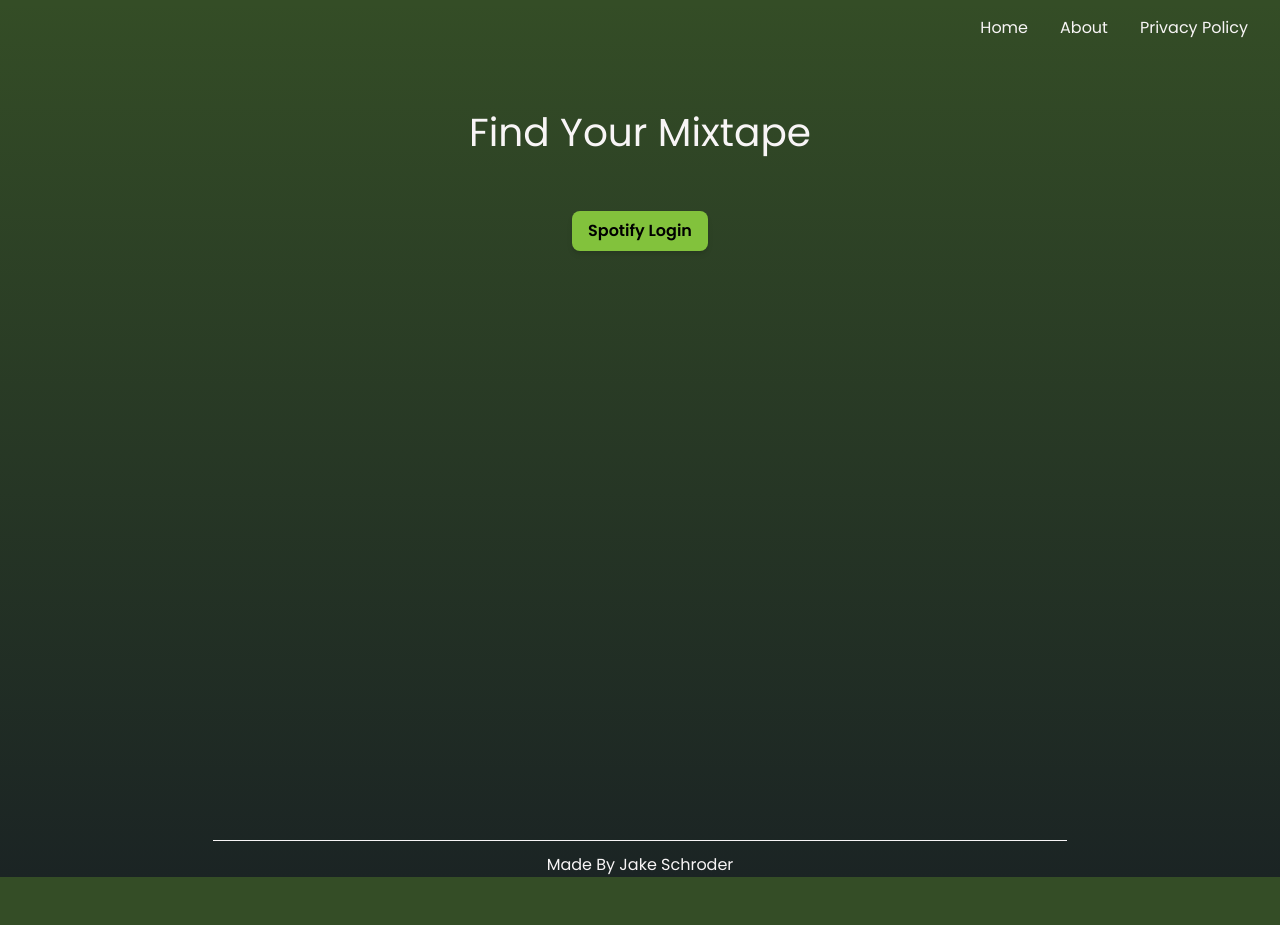
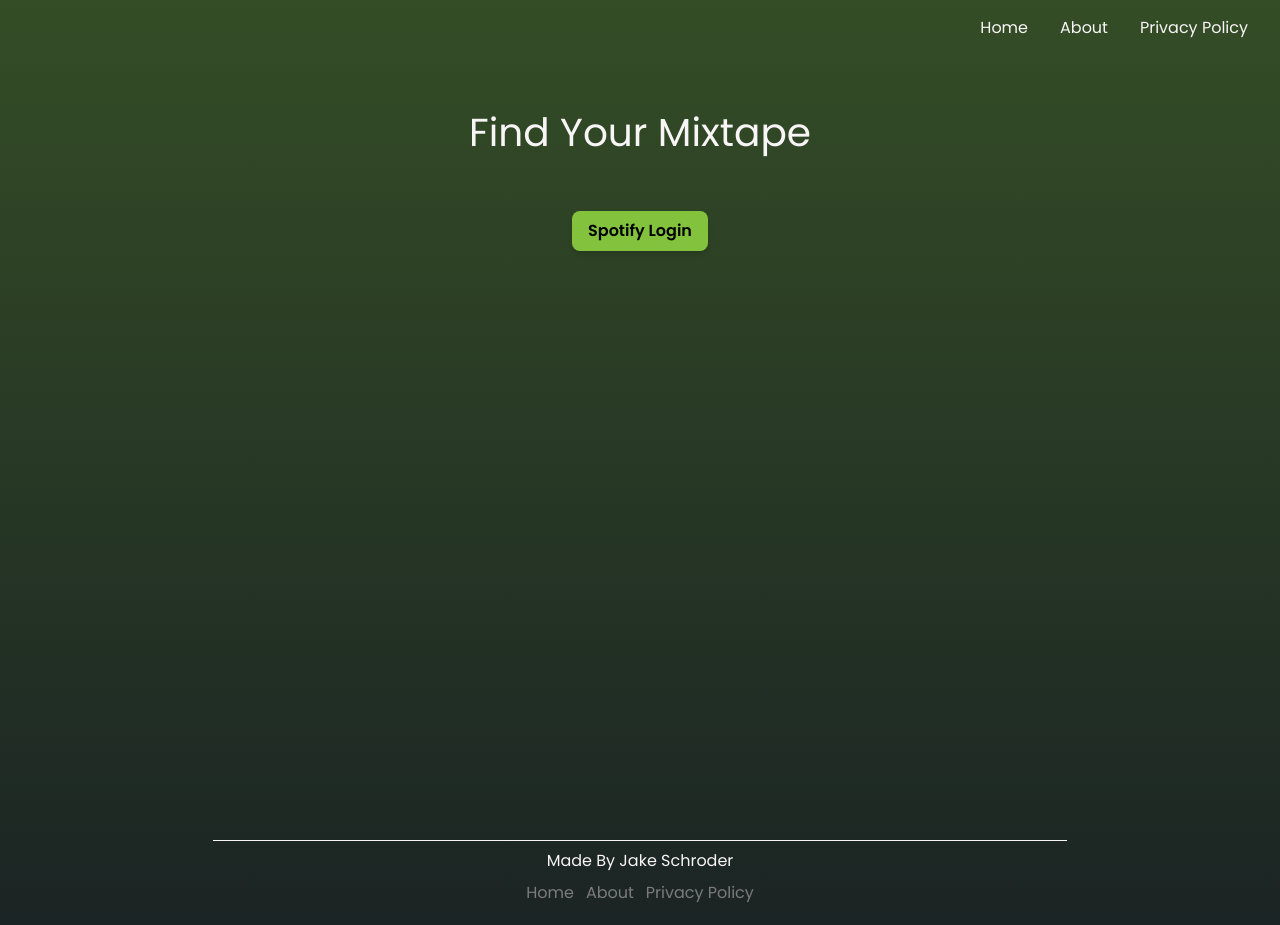
Before and after one commit to JakeSchroder/spotify-mixtape, a Next.js app: page / in a window 1280 px wide. Before the commit the page ends 877 px from the top, so only its background shows below. Built offline with nearby package versions, Linux system fonts and the light colour scheme.

Commit message:
Add to content to footer

```diff
--- a/app/_components/footer.tsx
+++ b/app/_components/footer.tsx
@@ -1,8 +1,13 @@
 export default function Footer(){
     return(
-        <div className=" flex flex-col items-center space-y-3" >
+        <div className=" flex flex-col items-center space-y-2 pb-5" >
             <hr className=" w-2/3 "/>
             <h3 className=" text-center">Made By Jake Schroder</h3>
+            <div className=" flex flex-row items-center space-x-3">
+                <a className=" btn-nav brightness-50" href="/">Home</a>
+                <a className=" btn-nav brightness-50" href="/about">About</a>
+                <a className=" btn-nav brightness-50" href="/privacy_policy">Privacy Policy</a>
+            </div>
         </div>
     )
 }
```
